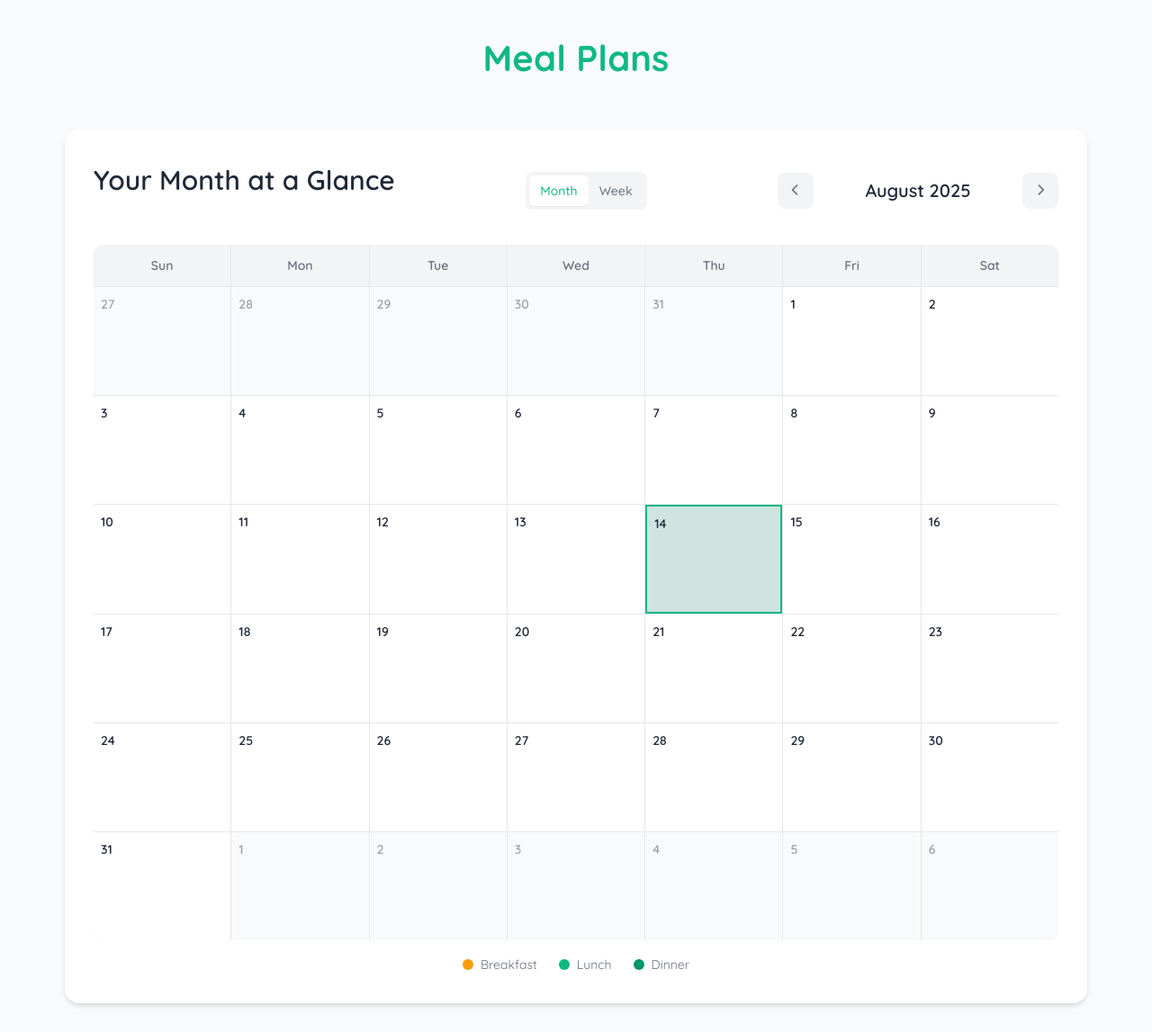
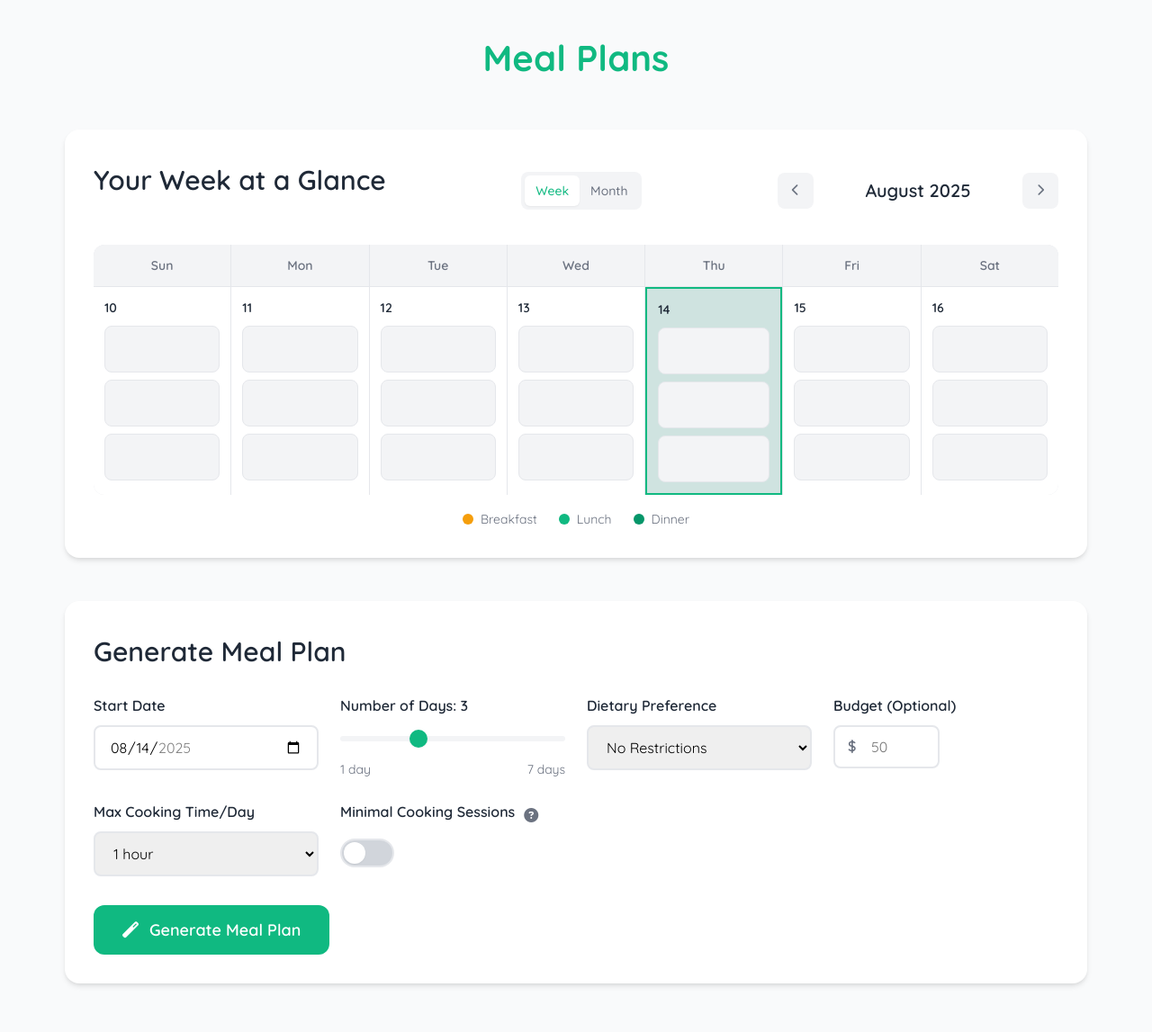
Before and after one commit to michaelzwang13/smartkart, a Flask app: template src/templates/meal_plans.html in a window 1280 px wide. Shown: the part 81-1228 px from the top of the page at 90% size. Run offline with Flask 3, Linux system fonts and the light colour scheme; the template is opened without the code that fills it, so the values that code supplies are empty.

Commit message:
week default view

```diff
--- a/src/static/js/meal_plans.js
+++ b/src/static/js/meal_plans.js
@@ -48,7 +48,7 @@ function handleDropdownResize() {
 
 // Calendar functionality
 let currentDate = new Date();
-let currentView = "month";
+let currentView = "week";
 let mealPlanData = [];
 let mealsData = [];
 
--- a/src/templates/meal_plans.html
+++ b/src/templates/meal_plans.html
@@ -3022,14 +3022,14 @@
       <section class="calendar-section">
         <div class="calendar-header">
           <h2 class="section-title" id="calendarTitle">
-            Your Month at a Glance
+            Your Week at a Glance
           </h2>
 
           <div class="calendar-view-toggle">
-            <button class="calendar-view-btn active" data-view="month">
-              Month
+            <button class="calendar-view-btn active" data-view="week">
+              Week
             </button>
-            <button class="calendar-view-btn" data-view="week">Week</button>
+            <button class="calendar-view-btn" data-view="month">Month</button>
           </div>
 
           <div class="calendar-nav">
```
